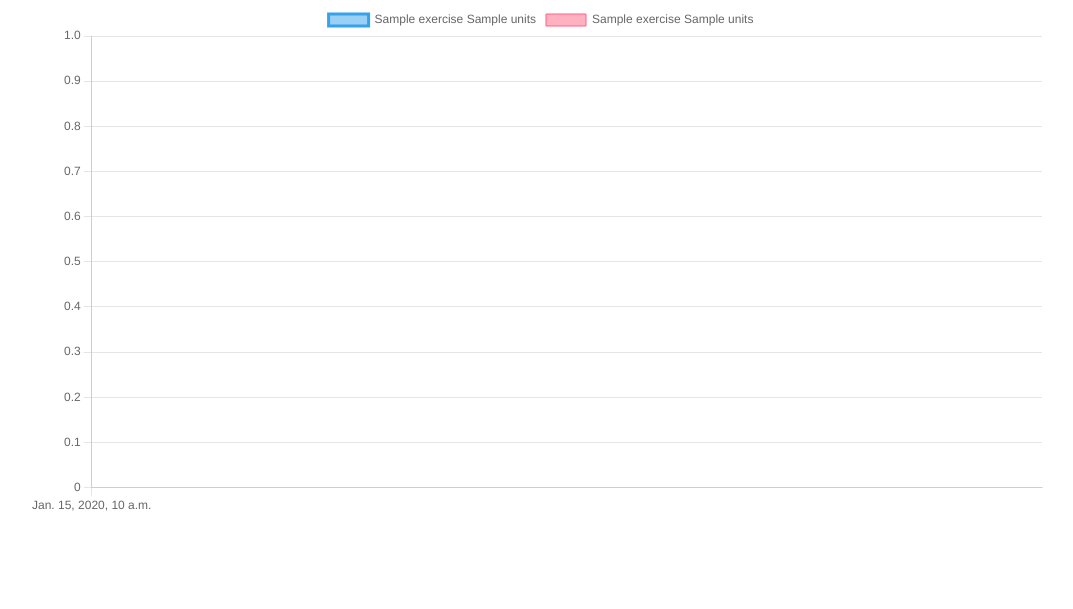
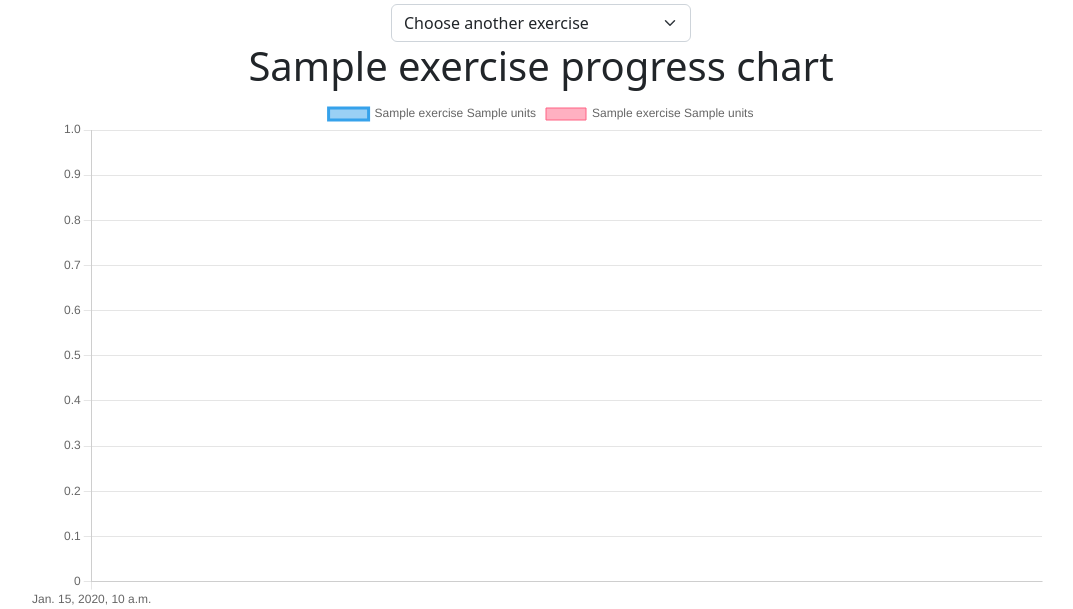
Before and after one commit to UnMolDeQuimica/la-mamadura-dj, a Django app: template la_mamadura/templates/training/exercise_records.html in a window 1280 px wide. Shown: the part 56-665 px from the top of the page, without its empty margins (99-1172 px from the left). Run offline with Django 5.2, Linux system fonts and the light colour scheme; the template is opened without the code that fills it: most values are stand-ins (such as "Sample title", 1, 10 or a date in 2020); some libraries are stand-ins or nearby versions.

Commit message:
feat: Added selection of exercises on charts

```diff
--- a/la_mamadura/templates/training/exercise_records.html
+++ b/la_mamadura/templates/training/exercise_records.html
@@ -2,6 +2,17 @@
 
 {% block content %}
 
+  <div>
+    <select style="width: 300px;" class="mx-auto form-select"  onchange="this.options[this.selectedIndex].value && (window.location = this.options[this.selectedIndex].value);">
+      <option value="" selected disabled hidden>Choose another exercise</option>
+      {% for ex in exercises %}
+      <option value="{% url 'training:exercise_record_graph' id=ex.id %}">{{ ex.name }}</option>
+      {% endfor %}
+    </select>
+  </div>
+  <div>
+    <h1>{{ exercise }} progress chart</h1>
+  </div>
   <div class="mx-auto" style="width: 80%; height: 50%;">
     <canvas id="myChart"></canvas>
   </div>
--- a/la_mamadura/training/views.py
+++ b/la_mamadura/training/views.py
@@ -118,6 +118,7 @@ class ExerciseRecordsGraph(LoginRequiredMixin, ListView):
         context["exercise"] = self.exercise.name
         context["entries"] = self.get_queryset()
         context["units"] = self.exercise.load_units
+        context["exercises"] = Exercise.objects.all()
 
         return context
 
```
